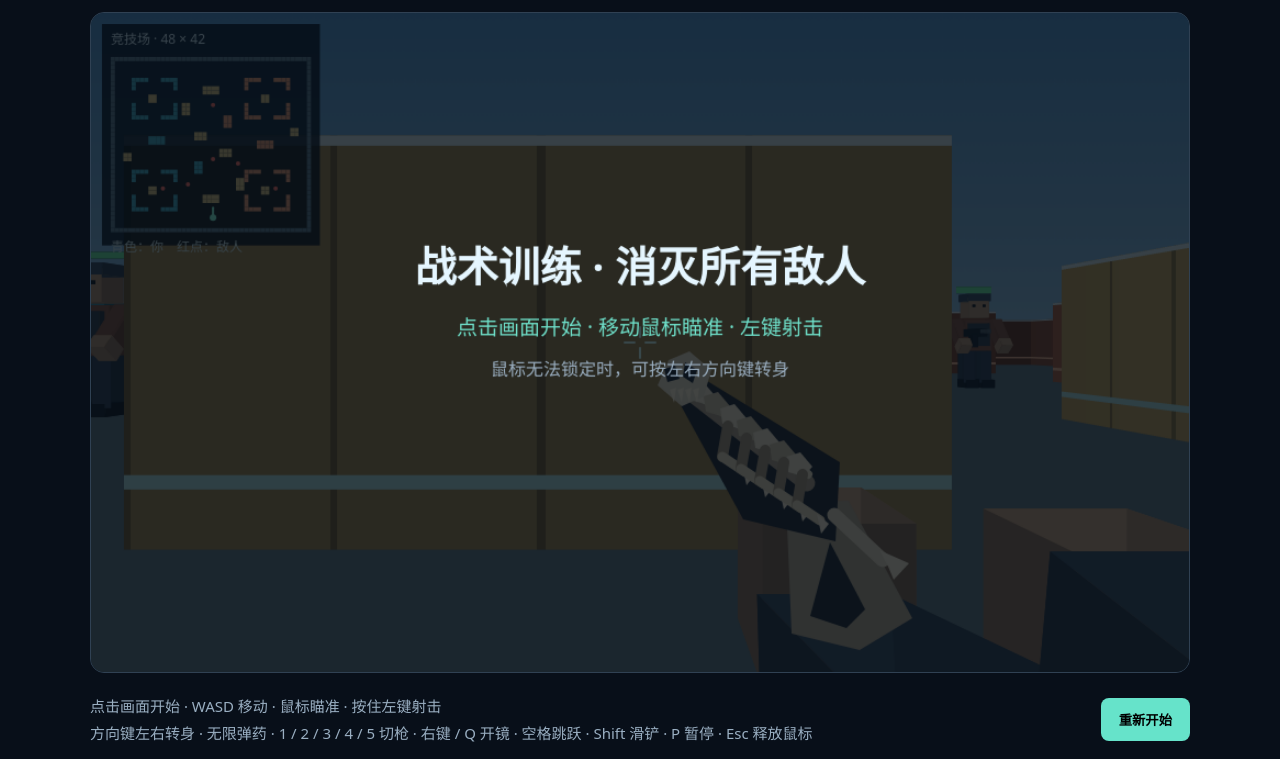
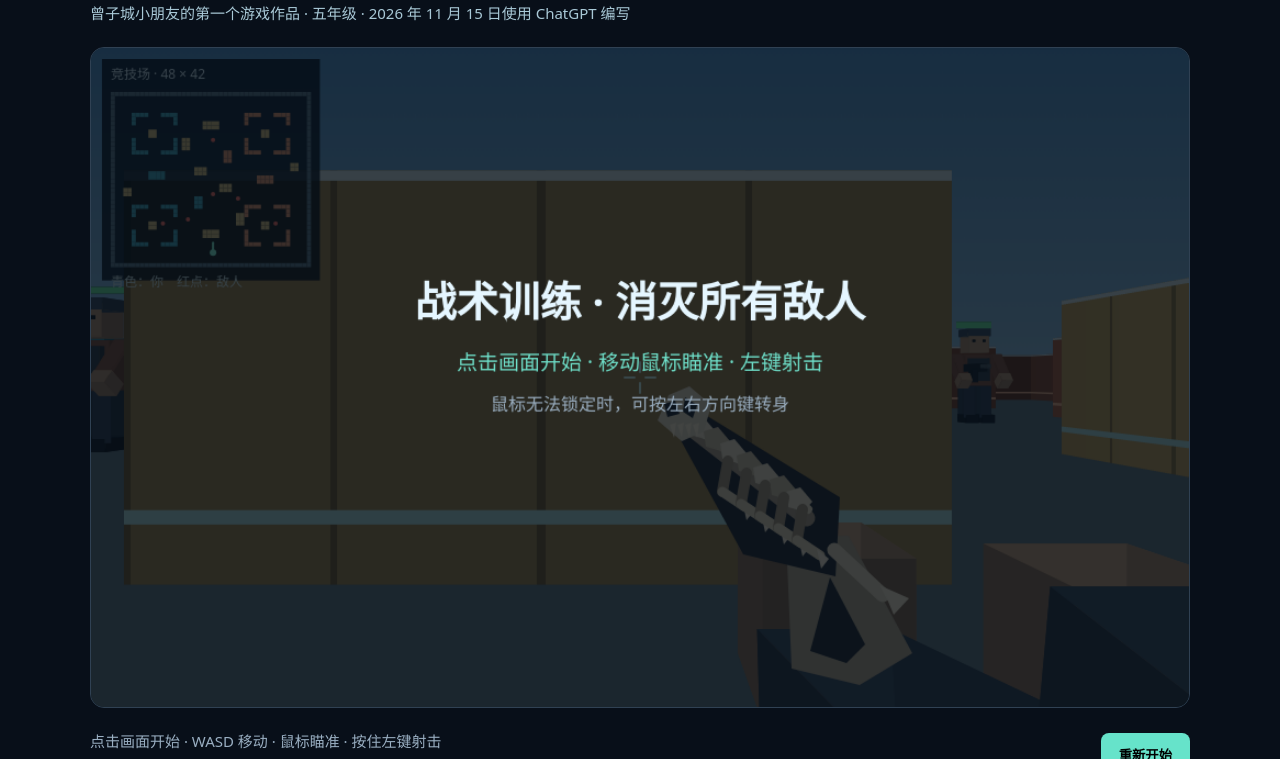
Before and after one commit to bullshitAI52/orbit-defense, a plain HTML site: page index.html in a window 1280 px wide. Shown: the part 108-867 px from the top of the page. Drawn offline with Linux system fonts and the light colour scheme; animation ran at ten frames a second.

Commit message:
记录曾子城五年级使用 ChatGPT 创作首个游戏的纪念信息

```diff
--- a/index.html
+++ b/index.html
@@ -1,7 +1,9 @@
 <!doctype html>
-<html lang="zh-CN"><meta charset="utf-8"><meta name="viewport" content="width=device-width,initial-scale=1"><title>星际守卫 · 战术训练</title>
+<html lang="zh-CN"><meta charset="utf-8"><meta name="viewport" content="width=device-width,initial-scale=1"><title>星际守卫｜曾子城小朋友的第一个游戏作品</title>
+<meta name="author" content="曾子城">
+<meta name="description" content="曾子城小朋友的第一个游戏作品：星际守卫。五年级，2026年11月15日使用ChatGPT编写的浏览器射击小游戏。">
 <style>*{box-sizing:border-box}body{margin:0;background:#080f19;color:#e4efff;font:15px system-ui;padding:24px}main{max-width:1100px;margin:auto}header,footer{display:flex;align-items:center;justify-content:space-between;gap:20px}small{color:#58ddcb;letter-spacing:3px}h1{margin:8px 0;font-size:28px}canvas{width:100%;display:block;margin:20px 0;border:1px solid #304153;border-radius:14px;touch-action:none;background:#132332}button{background:#66e3ca;border:0;border-radius:8px;padding:12px 18px;font-weight:bold;cursor:pointer}footer,p{color:#9aafc2;line-height:1.8}#mobile{display:flex;gap:8px;flex-wrap:wrap;margin-top:15px}#mobile button{touch-action:none;user-select:none}#stats{color:#66e3ca}</style>
-<main><header><div><small>TACTICAL ARENA / SOLO</small><h1>星际守卫 · 战术训练</h1></div><span id="stats"></span></header><canvas id="game" width="1000" height="600" aria-label="第一人称射击游戏"></canvas><footer><span>点击画面开始 · WASD 移动 · 鼠标瞄准 · 按住左键射击<br>方向键左右转身 · 无限弹药 · 1 / 2 / 3 / 4 / 5 切枪 · 右键 / Q 开镜 · 空格跳跃 · Shift 滑铲 · P 暂停 · Esc 释放鼠标</span><button id="restart">重新开始</button></footer><div id="mobile"><button data-key="w">前进</button><button data-key="s">后退</button><button data-key="a">左移</button><button data-key="d">右移</button><button data-key="arrowleft">左转</button><button data-key="arrowright">右转</button><button id="fire">射击</button><button data-weapon="0">1 骨头步枪</button><button data-weapon="1">2 冲锋枪</button><button data-weapon="2">3 霰弹枪</button><button data-weapon="3">4 机枪</button><button data-weapon="4">5 像素狙击枪</button><button id="scope">开镜 / 关镜</button><button id="jump">跳跃</button><button id="slide">滑铲</button><button id="sound">声音：开</button><button id="resume">开始 / 暂停</button></div><p>全新「交叉竞技场」：48 × 42 大地图，面积为原地图的 9 倍。中央广场、青蓝西区、橙色东区和外围环道互通；左上角小地图显示位置和敌人。每回合 180 秒。利用墙体掩护，消灭所有敌人赢得回合。敌人持枪快速移动并连续射击。骨头步枪均衡、冲锋枪轻快、霰弹枪近距离散射、机枪高速连续射击，像素狙击枪单发高伤害。狙击枪按右键或 Q 切换 3 倍瞄准镜，手机点击开镜按钮。所有武器无限子弹，无需换弹；每回合补满生命。角色由立体方块组成，具有迈步、摆臂与持枪动作。空格跳跃，Shift 滑铲（持续 0.65 秒，冷却 3 秒）；敌人也会侧向滑铲闪避。敌人头顶显示生命值，弹药栏显示 ∞ 无限弹药。点击开始后播放音效；中文语音使用设备自带的语音，可通过「声音」按钮关闭。手机可拖动画面转动视角，用下方按钮移动和射击。</p></main>
+<main><header><div><small>TACTICAL ARENA / SOLO</small><h1>星际守卫 · 战术训练</h1></div><span id="stats"></span></header><p style="margin:8px 0;color:#a9c9d7">曾子城小朋友的第一个游戏作品 · 五年级 · 2026 年 11 月 15 日使用 ChatGPT 编写</p><canvas id="game" width="1000" height="600" aria-label="第一人称射击游戏"></canvas><footer><span>点击画面开始 · WASD 移动 · 鼠标瞄准 · 按住左键射击<br>方向键左右转身 · 无限弹药 · 1 / 2 / 3 / 4 / 5 切枪 · 右键 / Q 开镜 · 空格跳跃 · Shift 滑铲 · P 暂停 · Esc 释放鼠标</span><button id="restart">重新开始</button></footer><div id="mobile"><button data-key="w">前进</button><button data-key="s">后退</button><button data-key="a">左移</button><button data-key="d">右移</button><button data-key="arrowleft">左转</button><button data-key="arrowright">右转</button><button id="fire">射击</button><button data-weapon="0">1 骨头步枪</button><button data-weapon="1">2 冲锋枪</button><button data-weapon="2">3 霰弹枪</button><button data-weapon="3">4 机枪</button><button data-weapon="4">5 像素狙击枪</button><button id="scope">开镜 / 关镜</button><button id="jump">跳跃</button><button id="slide">滑铲</button><button id="sound">声音：开</button><button id="resume">开始 / 暂停</button></div><p>全新「交叉竞技场」：48 × 42 大地图，面积为原地图的 9 倍。中央广场、青蓝西区、橙色东区和外围环道互通；左上角小地图显示位置和敌人。每回合 180 秒。利用墙体掩护，消灭所有敌人赢得回合。敌人持枪快速移动并连续射击。骨头步枪均衡、冲锋枪轻快、霰弹枪近距离散射、机枪高速连续射击，像素狙击枪单发高伤害。狙击枪按右键或 Q 切换 3 倍瞄准镜，手机点击开镜按钮。所有武器无限子弹，无需换弹；每回合补满生命。角色由立体方块组成，具有迈步、摆臂与持枪动作。空格跳跃，Shift 滑铲（持续 0.65 秒，冷却 3 秒）；敌人也会侧向滑铲闪避。敌人头顶显示生命值，弹药栏显示 ∞ 无限弹药。点击开始后播放音效；中文语音使用设备自带的语音，可通过「声音」按钮关闭。手机可拖动画面转动视角，用下方按钮移动和射击。</p></main>
 <script>
 'use strict';
 const canvas=document.querySelector('#game'),c=canvas.getContext('2d'),stats=document.querySelector('#stats'),W=1000,H=600,keys=new Set();
```
Also changed, not shown: README.md.
